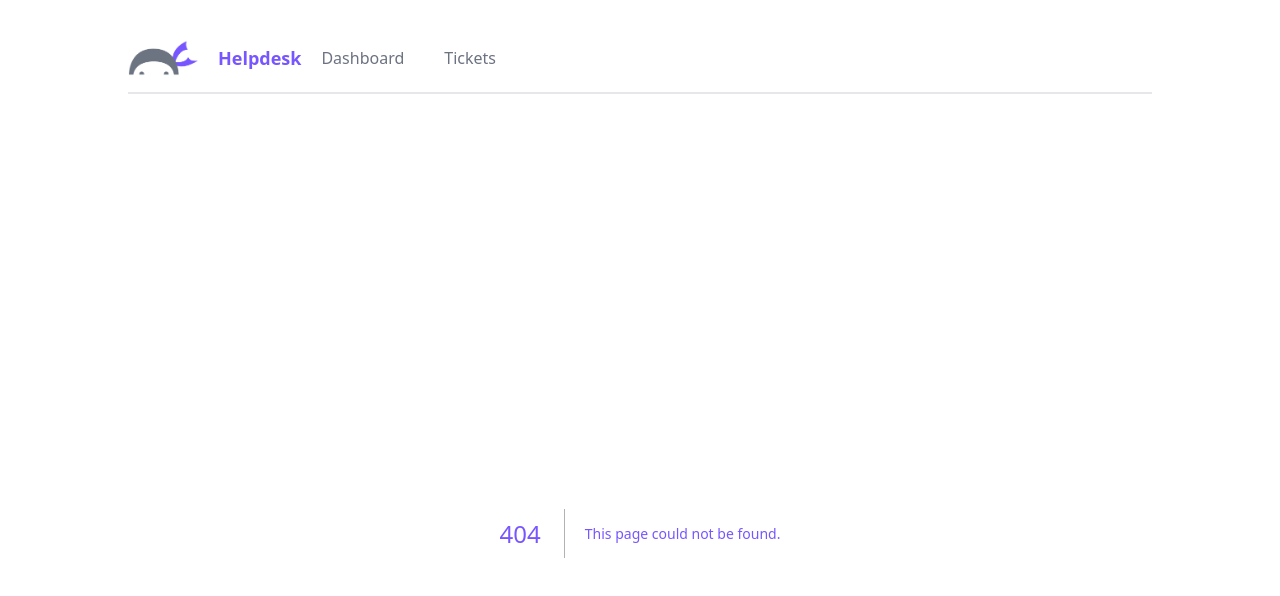
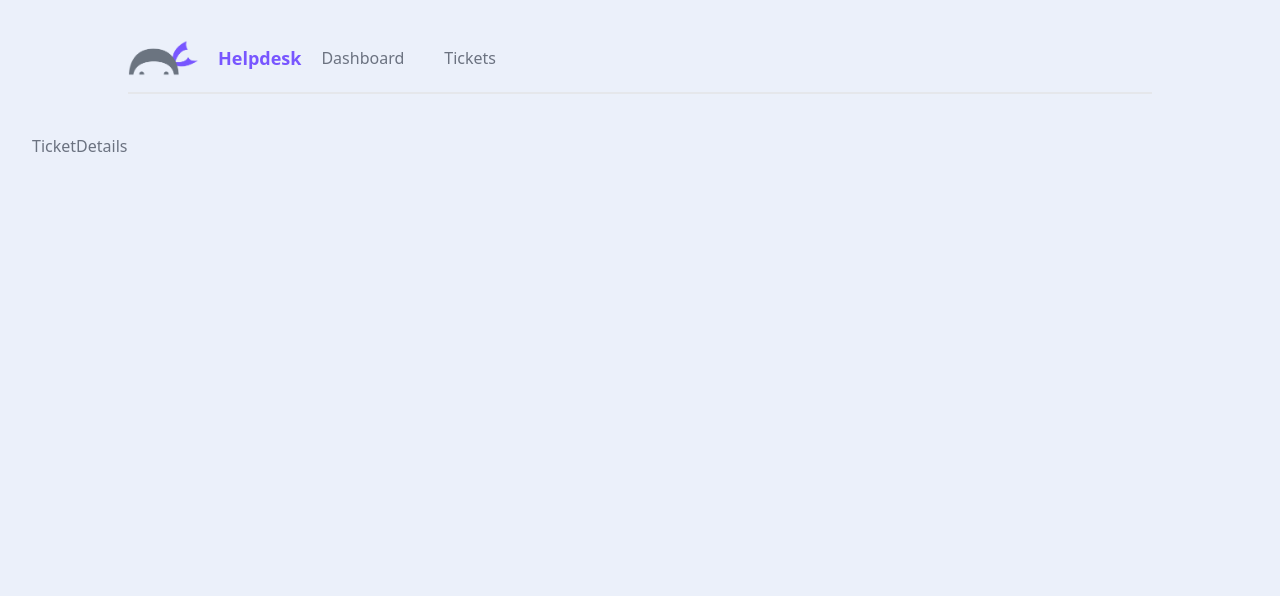
Before and after one commit to KavinT06/Help_desk, a Next.js app: page /tickets/1 in a window 1280 px wide. Before the commit this address had no page. Shown: the top 596 px of the page. Built offline with nearby package versions, Linux system fonts and the light colour scheme.

Commit message:
dynamic folder and its page file created

```diff
--- /dev/null
+++ b/app/tickets/[id]/page.jsx
@@ -0,0 +1,7 @@
+import React from 'react'
+
+export default function TicketDetails() {
+  return (
+    <div>TicketDetails</div>
+  )
+}
```
